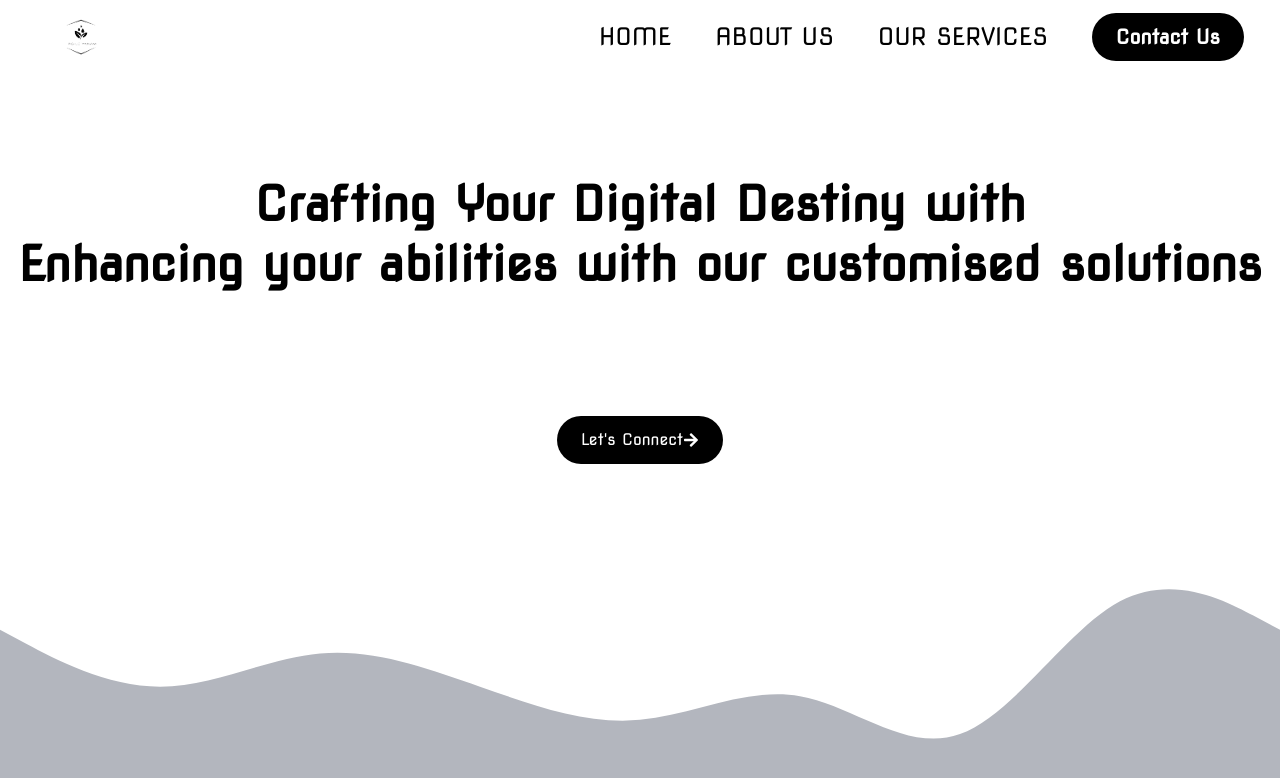
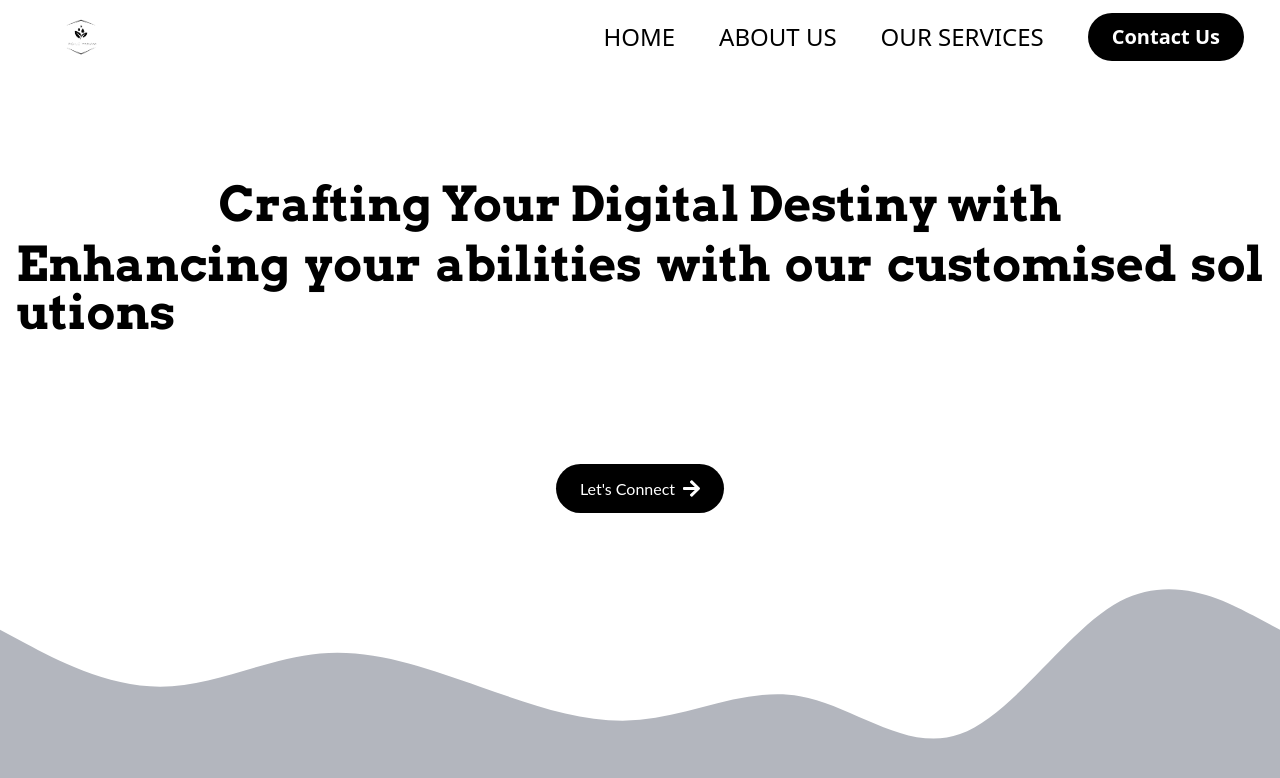
Before and after one commit to SuhasLingam/Agile-YANAM-Web, a React (Vite) app in the folder client/: page / in a window 1280 px wide. Shown: the top 778 px of the page. Built offline with nearby package versions, Linux system fonts and the light colour scheme.

Commit message:
Font Changed :white_check_mark:

```diff
--- a/client/src/components/Our Services/serviceCard.jsx
+++ b/client/src/components/Our Services/serviceCard.jsx
@@ -55,7 +55,7 @@ const ServiceCard = ({
               <button className="cursor-pointer">
                 <Link
                   to="/projects"
-                  className="underline-offset-4 decoration-4 flex flex-row items-center justify-center text-2xl text-black underline cursor-pointer">
+                  className="underline-offset-4 decoration-4 flex flex-row items-center justify-center text-2xl text-black underline cursor-pointer font-HeadingFont">
                   See Projects <MdOutlineArrowOutward size={20} />
                 </Link>
               </button>
@@ -94,12 +94,14 @@ const ServiceCard = ({
             {logo}
           </div>
         </div>
-        <b className="flex items-center justify-center py-2 text-5xl">{name}</b>
+        <b className="flex items-center justify-center py-2 text-5xl font-HeadingFont">
+          {name}
+        </b>
         <p
           style={{
             color: LighterColor,
           }}
-          className={`text-justify`}>
+          className={`text-justify font-BodyFont`}>
           {text}
         </p>
       </div>
--- a/client/src/components/Projects/projects.jsx
+++ b/client/src/components/Projects/projects.jsx
@@ -4,7 +4,7 @@ const projects = ({ selectedProject, selectedService }) => {
   return (
     <div className="flex flex-col gap-6 ">
       <div className="bg-[#000000]  py-[100px] w-full h-full   flex  flex-col justify-center space-y-12 items-center">
-        <p className="md:text-9xl text-6xl text-white font-bold">
+        <p className="md:text-9xl text-6xl text-white font-HeadingFont">
           {selectedService}
         </p>
 
@@ -14,11 +14,11 @@ const projects = ({ selectedProject, selectedService }) => {
               key={i}
               className="md:w-[60%] cursor-pointer border-blue-500 border-4 border-opacity-50 md:flex-row flex-col md:h-[350px] w-[70%] bg-[#FFFFFF]  bg-opacity-20 rounded-3xl text-white flex ">
               <div className="flex flex-col p-11 justify-center items-stretch w-full h-full rounded-3xl">
-                <b className="md:text-5xl text-3xl uppercase">
+                <b className="md:text-5xl text-3xl uppercase font-HeadingFont">
                   {project.title}
                 </b>
                 {/* <p className="font-semibold text-gray-300">20/20/2024</p> */}
-                <p>{project.description}</p>
+                <p className="font-BodyFont">{project.description}</p>
               </div>
               <div className="flex relative justify-center  rounded-3xl items-center md:w-[50%] md:h-full w-full h-[70%]">
                 <a href={project.redirectLink}>
--- a/client/src/components/home/homeBanner.jsx
+++ b/client/src/components/home/homeBanner.jsx
@@ -1,10 +1,10 @@
-import React from "react";
-import { FaArrowRight } from "react-icons/fa";
+import React from 'react';
+import { FaArrowRight } from 'react-icons/fa';
 
 const homeBanner = () => {
   return (
-    <div className="font-mainFont md:pt-[180px] flex flex-col items-center justify-between w-full h-screen">
-      <div className="md:space-y-3 space-y-4 flex flex-col items-center justify-center font-extrabold md:font-bold md:mt-[0px] mt-[150px] ">
+    <div className=" md:pt-[180px] flex flex-col items-center justify-between w-full h-screen">
+      <div className="font-HeadingFont md:space-y-3 space-y-4 flex flex-col items-center justify-center font-extrabold md:font-bold md:mt-[0px] mt-[150px] ">
         <p className="md:text-5xl flex items-center justify-center px-4 text-lg text-justify text-black">
           Crafting Your Digital Destiny with
         </p>
@@ -15,23 +15,20 @@ const homeBanner = () => {
       <div className="flex items-center justify-center md:mt-[10%] mt-[20%]">
         <a
           href="https://forms.gle/gC14oUFKpQCQS21T7"
-          className="md:p-3 md:px-6 flex flex-row items-center justify-center p-2 px-4 text-white bg-black rounded-full"
-        >
-          Let's Connect <FaArrowRight />
+          className="md:p-3 md:px-6 flex flex-row items-center justify-center p-2 px-4 text-white bg-black rounded-full font-BodyFont">
+          Let's Connect <FaArrowRight className="pl-2" size={25} />
         </a>
       </div>
       <div className="relative w-full md:h-[60%]  h-[20%]">
-        {" "}
+        {' '}
         <svg
           className="absolute bottom-0"
           xmlns="http://www.w3.org/2000/svg"
-          viewBox="0 0 1440 320"
-        >
+          viewBox="0 0 1440 320">
           <path
             fill="#B3B6BE"
             fill-opacity="1"
-            d="M0,128L30,144C60,160,120,192,180,192C240,192,300,160,360,154.7C420,149,480,171,540,192C600,213,660,235,720,229.3C780,224,840,192,900,202.7C960,213,1020,267,1080,245.3C1140,224,1200,128,1260,96C1320,64,1380,96,1410,112L1440,128L1440,320L1410,320C1380,320,1320,320,1260,320C1200,320,1140,320,1080,320C1020,320,960,320,900,320C840,320,780,320,720,320C660,320,600,320,540,320C480,320,420,320,360,320C300,320,240,320,180,320C120,320,60,320,30,320L0,320Z"
-          ></path>
+            d="M0,128L30,144C60,160,120,192,180,192C240,192,300,160,360,154.7C420,149,480,171,540,192C600,213,660,235,720,229.3C780,224,840,192,900,202.7C960,213,1020,267,1080,245.3C1140,224,1200,128,1260,96C1320,64,1380,96,1410,112L1440,128L1440,320L1410,320C1380,320,1320,320,1260,320C1200,320,1140,320,1080,320C1020,320,960,320,900,320C840,320,780,320,720,320C660,320,600,320,540,320C480,320,420,320,360,320C300,320,240,320,180,320C120,320,60,320,30,320L0,320Z"></path>
         </svg>
       </div>
     </div>
--- a/client/src/components/navbar.jsx
+++ b/client/src/components/navbar.jsx
@@ -1,7 +1,7 @@
-import React, { useEffect, useState } from "react";
-import { HiMenu } from "react-icons/hi";
-import { IoClose } from "react-icons/io5";
-import Logo from "../assets/logo.png";
+import React, { useEffect, useState } from 'react';
+import { HiMenu } from 'react-icons/hi';
+import { IoClose } from 'react-icons/io5';
+import Logo from '../assets/logo.png';
 
 const navbar = () => {
   const [navStatus, setNavStatus] = useState(false);
@@ -15,28 +15,26 @@ const navbar = () => {
         setScroll(false);
       }
     };
-    window.addEventListener("scroll", setNavColor);
+    window.addEventListener('scroll', setNavColor);
   }, []);
 
   const Lists = [
-    { name: "HOME", link: "/" },
-    { name: "ABOUT US", link: "/About" },
-    { name: "OUR SERVICES", link: "/Services" },
+    { name: 'HOME', link: '/' },
+    { name: 'ABOUT US', link: '/About' },
+    { name: 'OUR SERVICES', link: '/Services' },
   ];
 
   return (
     <div
       className={`flex font-semibold fixed z-50 ${
         scroll
-          ? "bg-white bg-opacity-50 backdrop-blur-[6px] transition-all delay-75 ease-in-out"
-          : "bg-white"
-      } w-full top-0 font-mainFont md:p-3 md:w-full p-4 md:h-max md:text-2xl justify-between items-center`}
-    >
+          ? 'bg-white bg-opacity-50 backdrop-blur-[6px] transition-all delay-75 ease-in-out'
+          : 'bg-white'
+      } w-full top-0 font-mainFont md:p-3 md:w-full p-4 md:h-max md:text-2xl justify-between items-center`}>
       {/** Logo */}
 
       <div
-        className={`md:font-extrabold  md:ml-11 ml-4 text-2xl font-extrabold`}
-      >
+        className={`md:font-extrabold  md:ml-11 ml-4 text-2xl font-extrabold`}>
         <img width={50} height={50} src={Logo} alt="Logo" />
       </div>
 
@@ -45,17 +43,15 @@ const navbar = () => {
       <div
         className={`md:flex md:items-center md:visible ${
           navStatus
-            ? "flex flex-col visible space-y-2 items-center justify-center"
-            : "hidden"
-        }  md:justify-between `}
-      >
+            ? 'flex flex-col visible space-y-2 items-center justify-center'
+            : 'hidden'
+        }  md:justify-between `}>
         <ul
           className={`md:flex md:gap-11 md:font-medium ${
             navStatus
-              ? "font-bold text-xl flex flex-col items-center justify-center space-y-2"
-              : ""
-          }`}
-        >
+              ? 'font-HeadingFont text-xl flex flex-col items-center justify-center space-y-2'
+              : ''
+          }`}>
           {Lists.map((items, index) => (
             <li key={index}>
               <a href={items.link}>
@@ -72,9 +68,8 @@ const navbar = () => {
           <a
             href="https://forms.gle/gC14oUFKpQCQS21T7"
             className={`text-white  md:flex md:visible ${
-              navStatus ? "block" : "hidden"
-            } text-[20px] md:p-2 p-1 rounded-3xl  px-4 md:rounded-3xl md:px-6 md:mr-6 bg-[#000]`}
-          >
+              navStatus ? 'block' : 'hidden'
+            } text-[20px] md:p-2 p-1 rounded-3xl  px-4 md:rounded-3xl md:px-6 md:mr-6 bg-[#000]`}>
             Contact Us
           </a>
         </div>
@@ -87,8 +82,7 @@ const navbar = () => {
           className="mr-2"
           onClick={() => {
             setNavStatus(!navStatus);
-          }}
-        >
+          }}>
           {navStatus ? (
             <IoClose className="md:hidden text-black" size={40} />
           ) : (
--- a/client/src/index.css
+++ b/client/src/index.css
@@ -1,4 +1,5 @@
-@import url('https://fonts.googleapis.com/css2?family=Nova+Square&display=swap');
+@import url('https://fonts.googleapis.com/css2?family=Arvo:wght@700&display=swap');
+@import url('https://fonts.googleapis.com/css2?family=Lato:wght@500&display=swap');
 
 /*Scroll bar */
 *::-webkit-scrollbar {
--- a/client/tailwind.config.js
+++ b/client/tailwind.config.js
@@ -7,7 +7,8 @@ export default {
   theme: {
     extend: {
       fontFamily: {
-        mainFont: ["Nova Square", "sans-serif"],
+        HeadingFont: ["Arvo", "serif"],
+        BodyFont: ["Lato", "sans-serif"],
       },
     },
   },
```
Also changed, not shown: client/src/components/AboutUs/about.jsx (+16 -12 lines), client/src/components/Our Services/services.jsx (+4 -4 lines).
